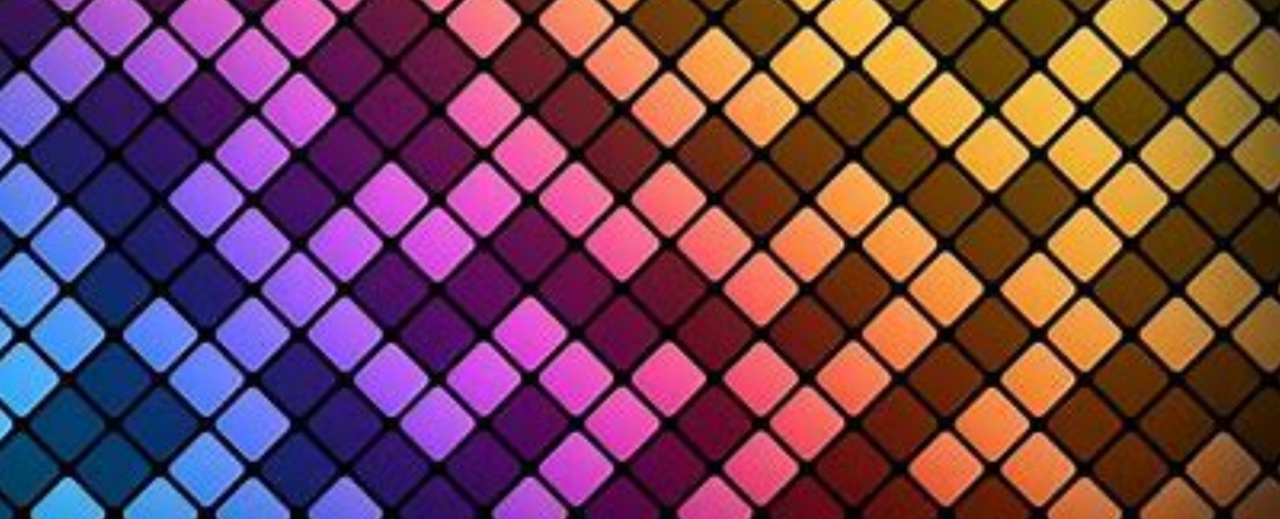
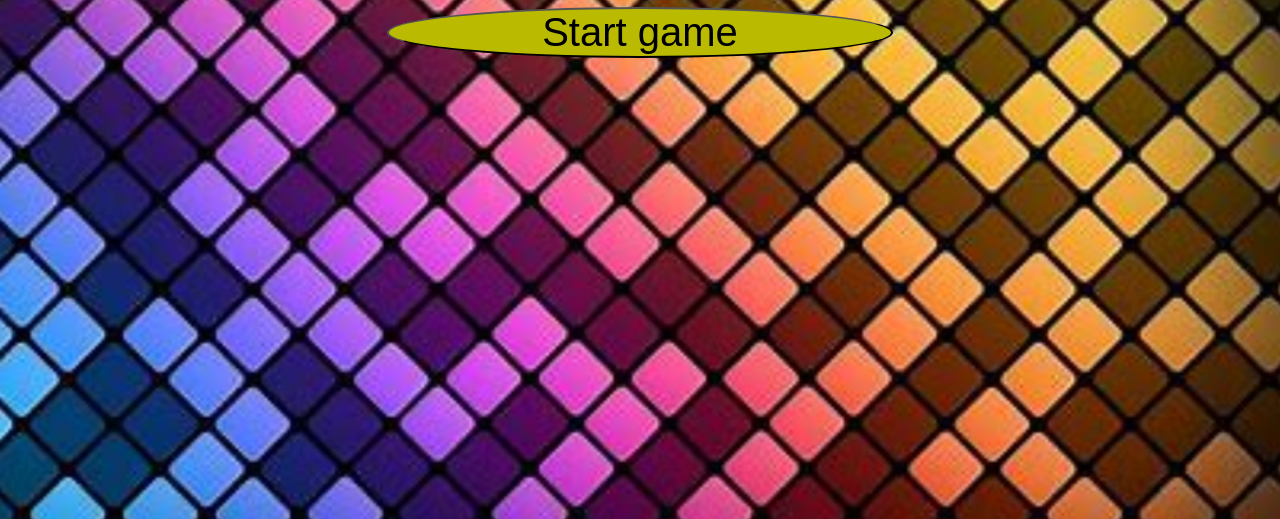
Before and after one commit to LadunOmideyiSoftwire/softwire-work-experience-oct-24, a website: page src/index.html in a window 1280 px wide. Shown: the part 281-800 px from the top of the page. Drawn offline with Linux system fonts and the light colour scheme.

Commit message:
added a start button

```diff
--- a/src/index.html
+++ b/src/index.html
@@ -9,5 +9,6 @@
   <body>
     <img src="assets/tetris title image.png" alt="TETRIS" style="width:400px;height:200px;">
     <h1>Play the game and get a high score!</h1>
+    <button type="button" onclick="alert('Hello Tetris player!')">Start game</button>
   </body>
 </html>
```
